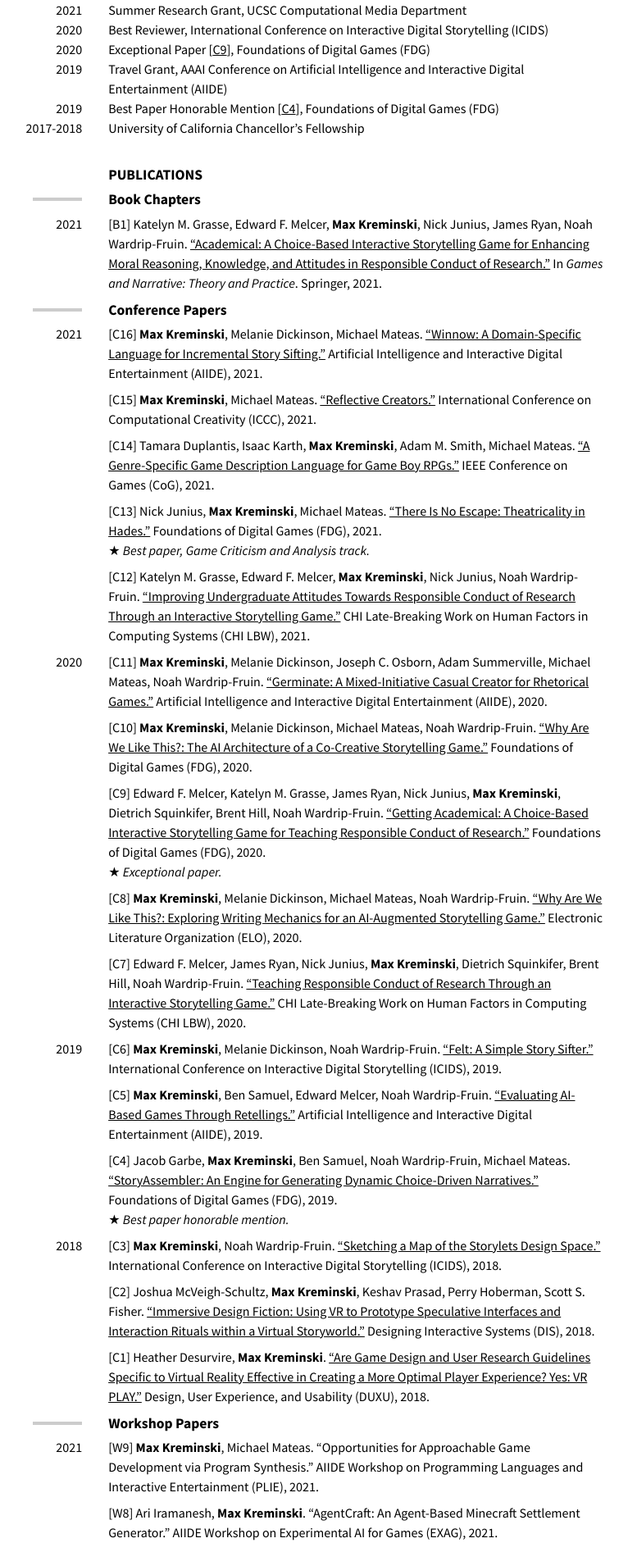
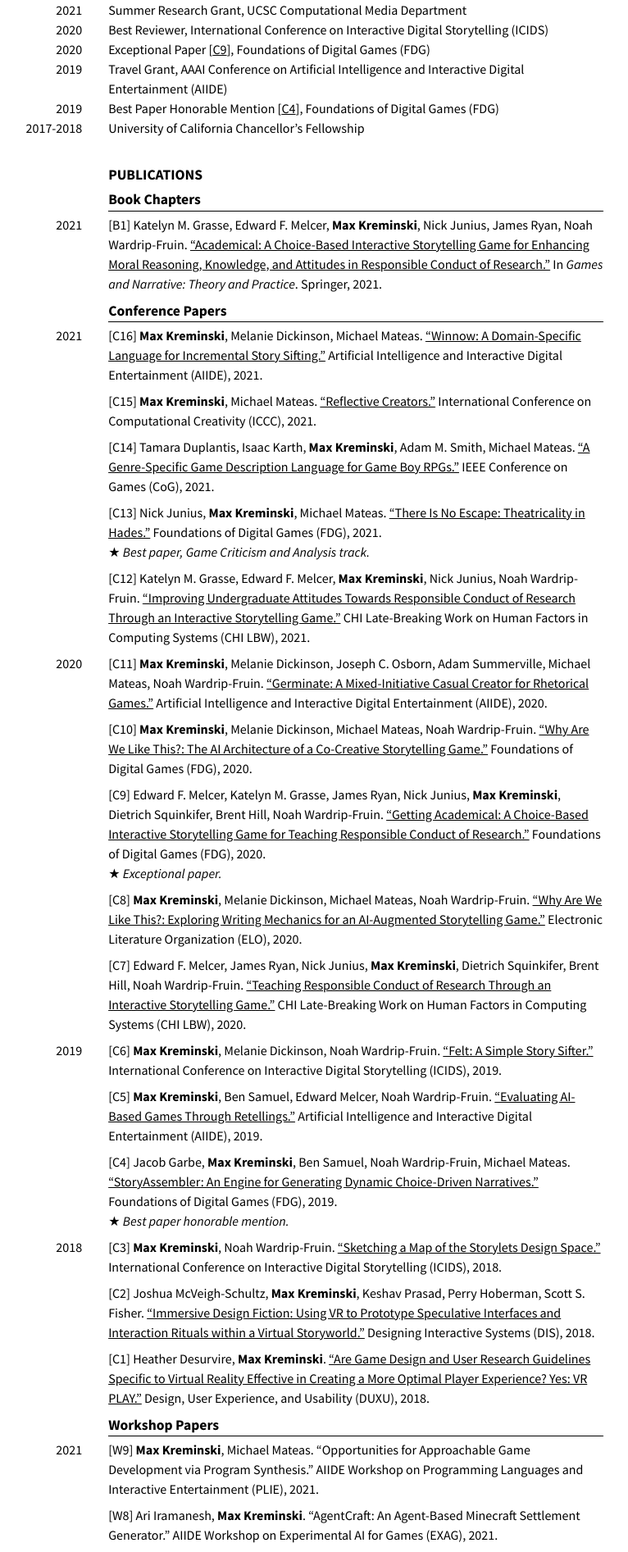
Before and after one commit to mkremins/mkremins.github.io, a Jekyll site: the page built from cv/index.html, in a window 1280 px wide. Shown: the part 569-2462 px from the top of the page at 82% size, without its empty margins (262-1028 px from the left). Built offline with Jekyll 4.4.1, drawn with Linux system fonts in a browser that asks for light colours.

Commit message:
Tweak CV subsection header style
Remove decorations, just draw a line under each subsection header instead

```diff
--- a/cv/index.html
+++ b/cv/index.html
@@ -25,18 +25,9 @@ layout: null
   header p { margin-bottom: 0; }
 
   /* normal body content */
-  h2, h3 { font-size: 1.1rem; margin-bottom: 0.25rem; }
-  h2 { padding-left: var(--left-column-width); text-transform: uppercase; }
-  h3:before { /* left-column decorations for subsection headers */
-    background: linear-gradient(to right, rgba(255,255,255,0) 25%, #ccc 25%);
-    content: "";
-    display: inline-block;
-    height: 0.25rem;
-    margin-right: 2rem;
-    position: relative;
-    top: -0.25rem;
-    width: calc(var(--left-column-width) - 2rem);
-  }
+  h2, h3 { font-size: 1.1rem; margin-bottom: 0.25rem; margin-left: var(--left-column-width); }
+  h2 { text-transform: uppercase; }
+  h3 { border-bottom: 1px solid black; }
   p { margin-bottom: 0.5rem; }
   a { color: inherit; /*#0000ee;*/ }
   section { margin-bottom: 2rem; }
```
